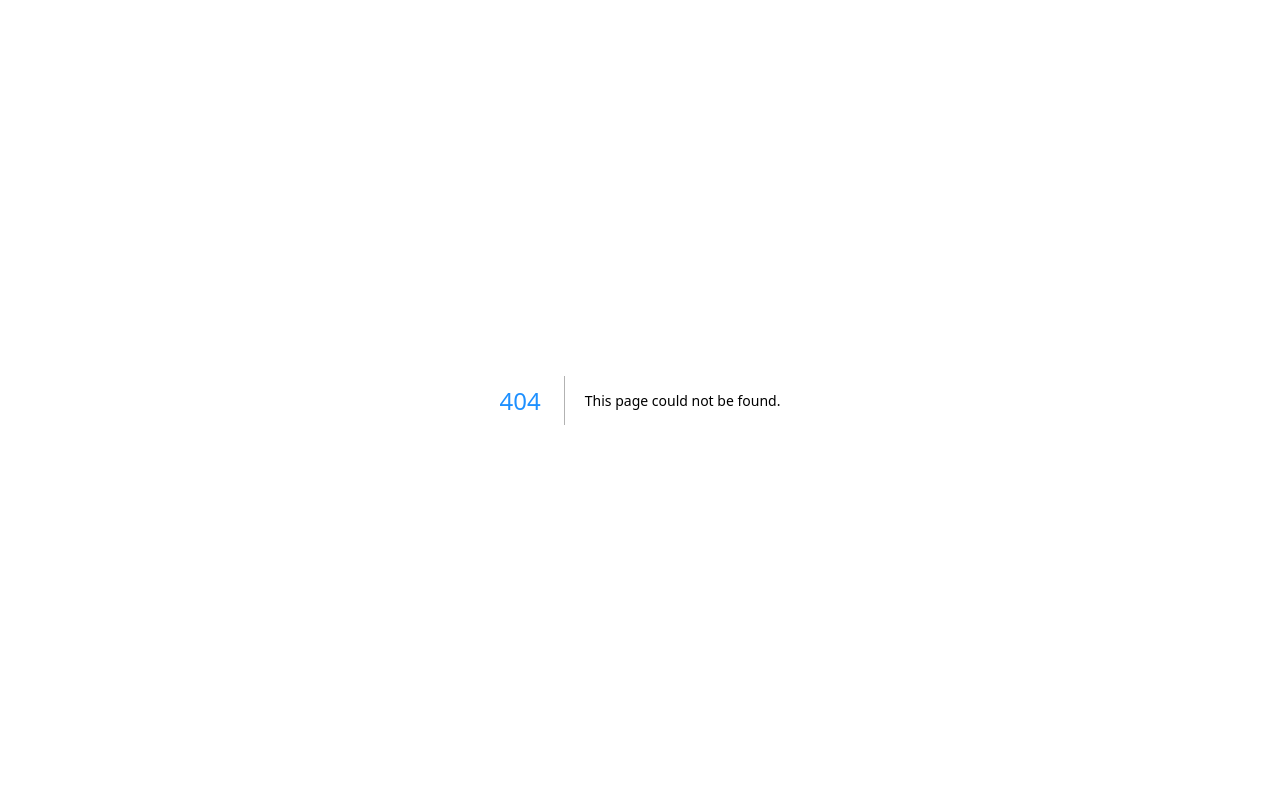
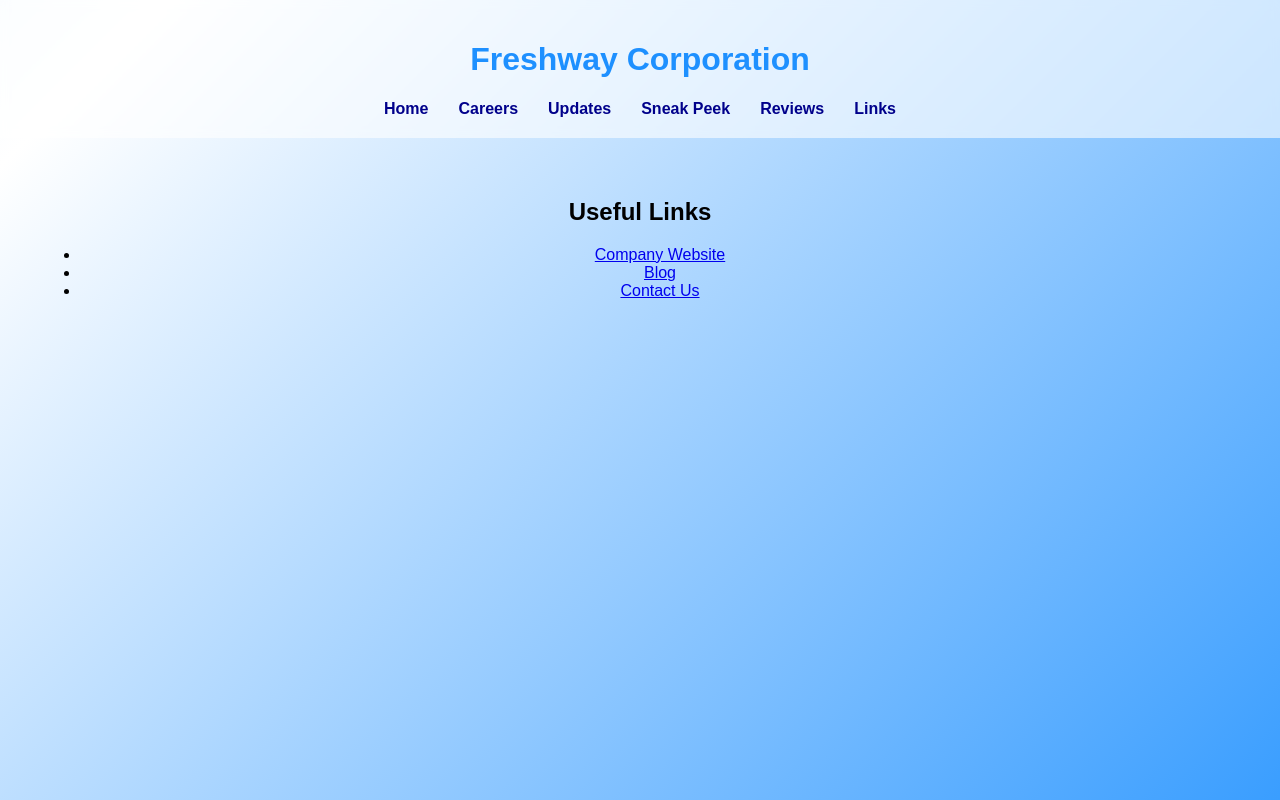
Before and after one commit to Hackerguy126578/FreshwayCorporation, a Next.js app: page /links in a window 1280 px wide. Before the commit this address had no page. Built offline with nearby package versions, Linux system fonts and the light colour scheme.

Commit message:
Create links.js

```diff
--- /dev/null
+++ b/pages/links.js
@@ -0,0 +1,27 @@
+import Link from 'next/link'
+
+export default function Links() {
+  return (
+    <>
+      <header>
+        <h1>Freshway Corporation</h1>
+        <nav>
+          <Link href="/">Home</Link>
+          <Link href="/careers">Careers</Link>
+          <Link href="/updates">Updates</Link>
+          <Link href="/sneakpeak">Sneak Peek</Link>
+          <Link href="/reviews">Reviews</Link>
+          <Link href="/links">Links</Link>
+        </nav>
+      </header>
+      <main>
+        <h2>Useful Links</h2>
+        <ul>
+          <li><a href="https://www.freshway.com">Company Website</a></li>
+          <li><a href="https://www.freshway.com/blog">Blog</a></li>
+          <li><a href="https://www.freshway.com/contact">Contact Us</a></li>
+        </ul>
+      </main>
+    </>
+  )
+}
```
